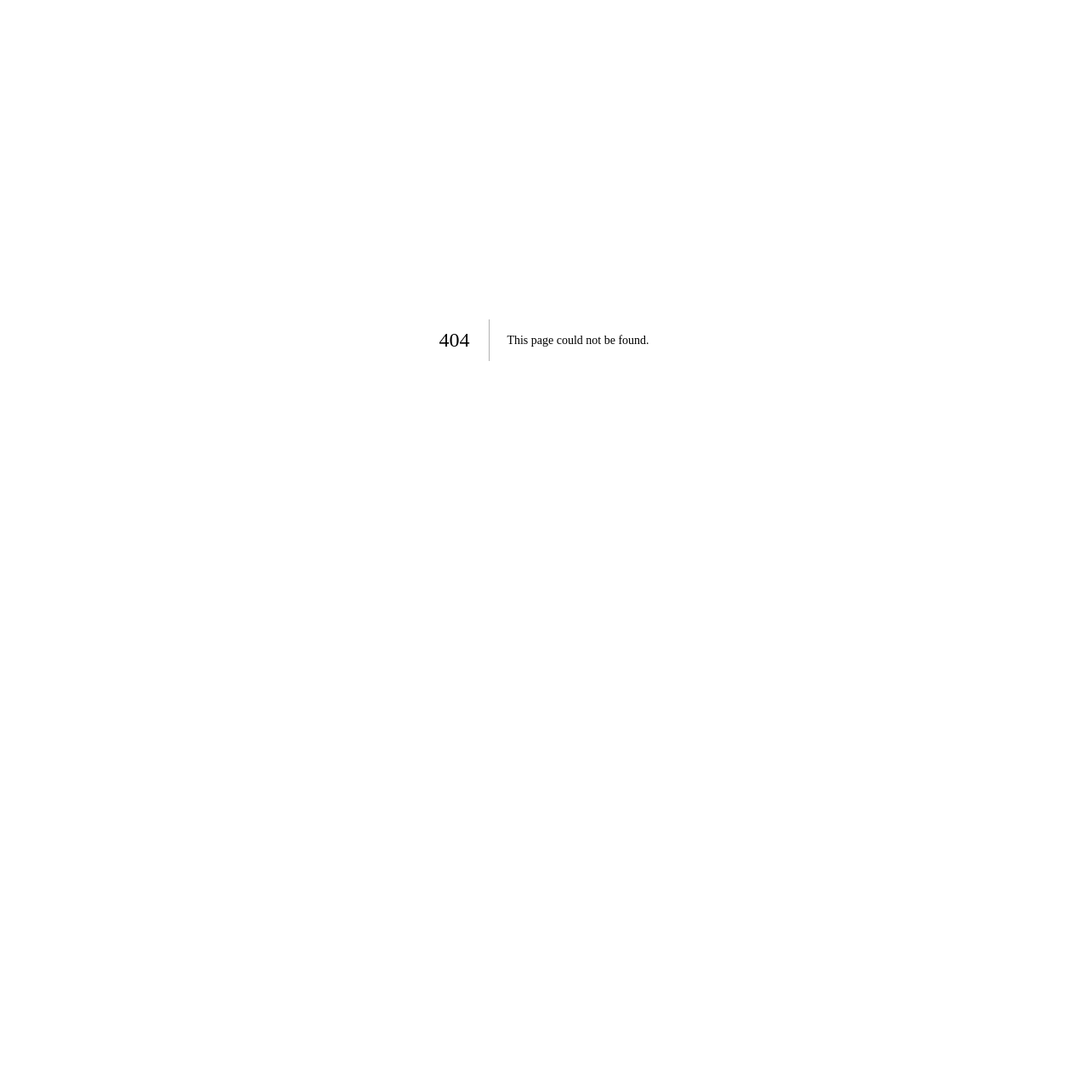
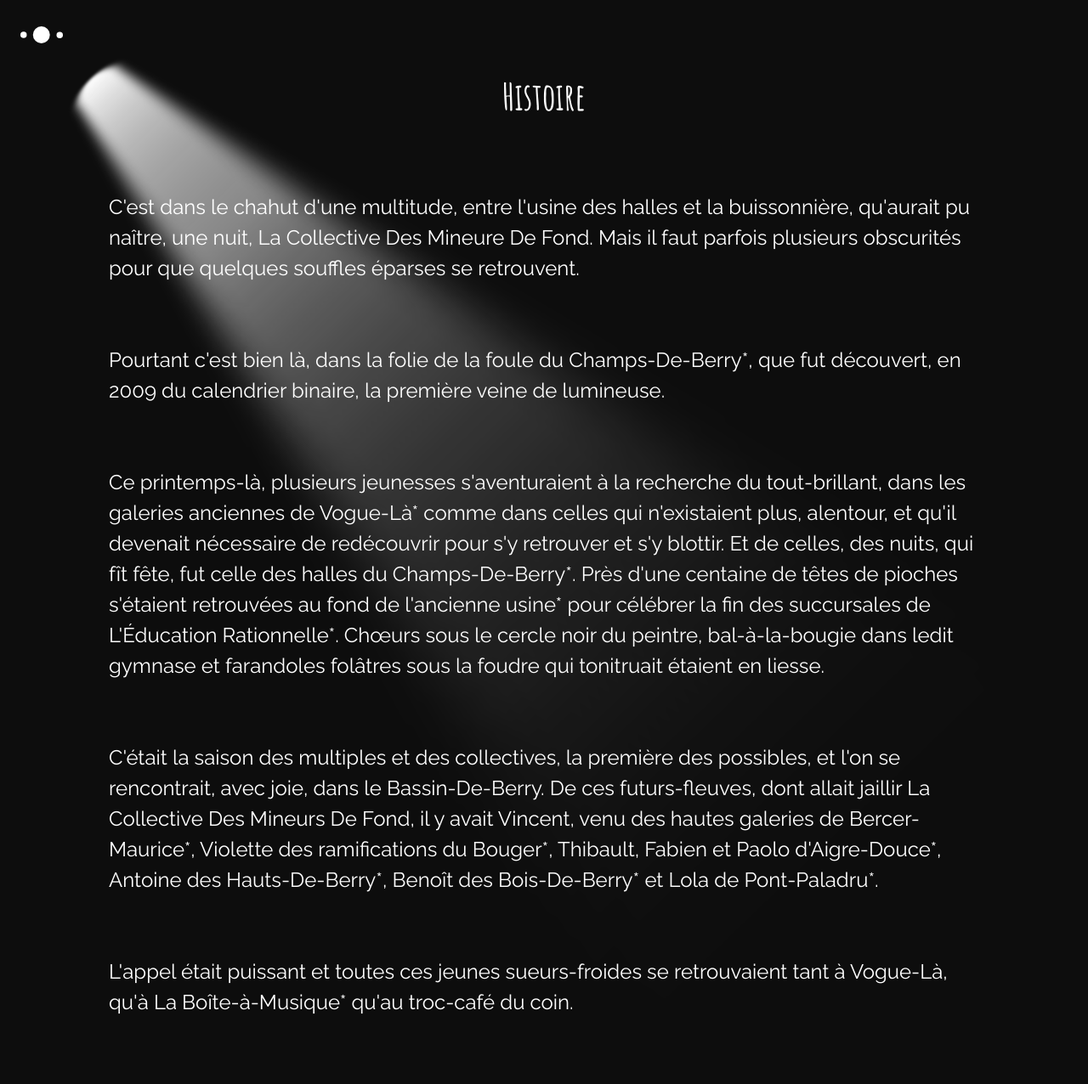
Before and after one commit to samueleyre/mineurdefond, a Next.js app: page /histoire in a window 1280 px wide. Before the commit this address had no page. Shown: the top 1276 px of the page at 85% size. Before the commit the page ends 800 px from the top, so only its background shows below. Built offline with nearby package versions, Linux system fonts and the light colour scheme.

Commit message:
add: story page

```diff
--- a/components/main/nav.component.js
+++ b/components/main/nav.component.js
@@ -41,6 +41,10 @@ export default function NavComponent({mode, sm_mode, position}) {
         {
             name: "Accueil",
             link: '/'
+        },
+        {
+            name: "Histoire",
+            link: '/histoire'
         },
         {
             name: "Contact",
--- /dev/null
+++ b/pages/histoire.js
@@ -0,0 +1,134 @@
+import dynamic from "next/dynamic";
+import HeadComponent from "../components/main/head.component";
+import {FontAwesomeIcon} from "@fortawesome/react-fontawesome";
+
+const NavComponent = dynamic(() => import('../components/main/nav.component'), {ssr: false})
+
+
+function Histoire() {
+    return <>
+        <HeadComponent title="Histoire"/>
+        <NavComponent mode="light"/>
+        <div style={{background: "#0d0d0d"}} className="pb-10 pt-20 h-full bg-cover pr-12 pl-12">
+            <div className=" mobile:p-2 max-w-screen-lg m-auto">
+                <h1 className="text-6xl text-center white">Histoire</h1>
+                <div className="md:pt-20 mobile:pt-10 white text-2xl">
+                    <p>C'est dans le chahut
+                        d'une multitude, entre l'usine des halles et la buissonnière, qu'aurait pu
+                        naître, une nuit, La Collective Des Mineure De Fond. Mais il faut parfois plusieurs obscurités
+                        pour que quelques souffles éparses se retrouvent.</p>
+
+                    <br/><br/>
+
+                    <p>Pourtant c'est bien là, dans la folie de la
+                        foule du Champs-De-Berry*, que fut découvert, en 2009 du calendrier binaire, la première veine
+                        de lumineuse.</p>
+                    <br/><br/>
+
+                    <p> Ce printemps-là, plusieurs jeunesses s'aventuraient à la recherche
+                        du tout-brillant, dans les galeries anciennes de Vogue-Là* comme dans celles qui
+                        n'existaient plus, alentour, et qu'il devenait nécessaire de redécouvrir pour
+                        s'y retrouver et s'y blottir. Et de celles, des nuits, qui fît fête, fut celle des
+                        halles du Champs-De-Berry*. Près d'une centaine de têtes de pioches s'étaient
+                        retrouvées au fond de l'ancienne usine* pour célébrer la fin des succursales de
+                        L'Éducation Rationnelle*. Chœurs sous le cercle noir du peintre, bal-à-la-bougie dans
+                        ledit gymnase et farandoles folâtres sous la foudre qui tonitruait étaient en liesse. </p>
+                    <br/><br/>
+
+
+                    <p>C'était la saison des multiples et des collectives, la première des
+                        possibles, et l'on se rencontrait, avec joie, dans le Bassin-De-Berry. De ces
+                        futurs-fleuves, dont allait jaillir La Collective Des Mineurs De Fond, il y avait Vincent, venu
+                        des hautes galeries de Bercer-Maurice*, Violette des ramifications du Bouger*, Thibault, Fabien
+                        et Paolo d'Aigre-Douce*, Antoine des Hauts-De-Berry*, Benoît des Bois-De-Berry* et Lola de
+                        Pont-Paladru*.</p>
+
+                    <br/><br/>
+
+                    <p>L'appel était puissant et toutes ces jeunes sueurs-froides se
+                        retrouvaient tant à Vogue-Là, qu'à La Boîte-à-Musique* qu'au troc-café du
+                        coin.</p>
+                    <br/><br/>
+
+
+                    <p>En 2010, des premières formes virent le jour et les aventures se
+                        multipliaient, saison après saison, au C'est-Sérieux* du Champs-De-Berry, puis à celui de
+                        Ville-Urbaine* et de Lions-Nous* ainsi qu'à la Place-D'arts* de cette même ville que
+                        dans d'autres alternatives.</p>
+
+                    <br/><br/>
+
+                    <p>C'est en 2013, que dans les bouges de Lions-Nous, se forgeaient les
+                        groupes comme le Thibault Gomez Quintet, Tchoukadane MaDam RamDam.</p>
+
+                    <br/><br/>
+
+                    <p>Puis toutes et tous étaient appelées vers d'autres profondeurs, à
+                        Biniou-Sur-Air*, Pavane*, et ailleurs. Les lignes étaient parfois coupées, les signaux rares et
+                        les connexions difficiles. Mais joie! Toutes et tous se retrouvaient chaque année à L'Eté
+                        Des Nuits*, terre d'argile dont èlil (elles-ils) firent leurs masques de fête et
+                        d'espoir.</p>
+
+                    <br/><br/>
+
+                    <p>Et c'est en 2016, après quintes de souterraines, que se retrouvaient
+                        ces quelques clairs-de-nuit, à Pavane*, pour y créer La Collective Des Mineure De Fond, enfin!
+                        Des petits exploits au grand cœur furent accomplit, à La Petite Maison, puis au Frigo. Mais un
+                        coup de grisou emporta grand Benoît des Bois-De-Berry vers d'autres organisations
+                        périphériques*. Et c'est aussi, l'année suivante, qu'un effondrement eu
+                        presque emporté Paolo d'Aigre-Douce, qui fut rapatrié dans les Grottes-De-L'Epine*.
+                        En 2019 parti Thibault d'Aigre-Douce pour l'équipe des casques-à-cornes du nord*
+                        avant de revenir à Pavane. Depuis, l'équipe se partage les avancées des cathédrales
+                        souterraines par signaux cycliques et se retrouvent chaque année à l'occasion de fêtes,
+                        empruntant parfois aussi, malgré le tort fait aux presque dieux des forêts*, La Sifflante
+                        Nerveuse des Chemins Fous. </p>
+
+                    <br/><br/>
+
+                    <p>Aujourd'hui La Collective Des Mineure De Fond ouvre
+                        grandes ses mines, à ciel ouvert comme dans les circuits digitaux grâce au jeune Sam
+                        d'Aigre-Douce, pour y partager ses chants et ses sons, ses images et ses rêves, comme des
+                        crédos, sur la rive d'un lac souterrain comme à l'apostrophe des interstices. Ici,
+                        des poètes-sans-paroles, des musiciens-sans-muses et des fédérateurs-sans-drapeaux, au courage
+                        de se perdre mille fois pour, à l'aube de la nuit, toujours colporter la joie.»</p>
+
+                    <br/><br/>
+
+                    <ul className="italic">
+                        <li>*Champs-De-Berry: Chambéry</li>
+                        <li>*Vogue-Là: Lycée Vaugelas</li>
+                        <li>*halles du
+                            Champs-De-Berry, l'ancienne usine: Anciennes Halles de Chambéry</li>
+                        <li>*succursales de
+                            L'Education Rationnelle: Baccalauréat</li>
+                        <li>*Bercer-Maurice: Bourg Saint Maurice</li>
+                        <li>*Bouger: Bugey</li>
+                        <li>*Aigre-Douce: Aiguebelette</li>
+                        <li>*Hauts-De-Berry, Bois-De-Berry: Alentours de Chambéry</li>
+                        <li>*Pont-Paladru: Région du lac de Paladru</li>
+                        <li>*Boite-à-Musique: Conservatoire de Chambéry</li>
+                        <li>*C'est-Sérieux: CRR</li>
+                        <li>*Ville-Urbaine: Villeurbanne</li>
+                        <li>*Lions-Nous: Lyon</li>
+                        <li>*Place-D'arts: Les Beaux arts de Lyon</li>
+                        <li>*Biniou-Sur-Air: Buenos Aires</li>
+                        <li>*Pavane: Paris</li>
+                        <li>*L'Eté Des Nuits: Festival Les Nuits d'Eté</li>
+                        <li>*organisations périphériques: d'autres collectifs amis</li>
+                        <li>*l'équipe des casques-à-cornes du nord: Conservatoire de Copenhague</li>
+                        <li>*Grottes-De-L'Epine: Région du lac d'Aiguebelette</li>
+                        <li>*presque dieux des forêts: les sangliers</li>
+                    </ul>
+
+                </div>
+                <div className="m-auto max-w-full bg-contain bg-no-repeat bg-center" style={{height: "400px", backgroundImage : "radial-gradient(transparent, rgb(13, 13, 13) 53%), url('images/contact-center.png')"}}></div>
+            </div>
+            <div className="lightContainer">
+                <div className="light"></div>
+            </div>
+
+        </div>
+    </>
+}
+
+export default Histoire
--- a/styles/index.scss
+++ b/styles/index.scss
@@ -1,4 +1,5 @@
 @import "project_page";
+@import "story_page";
 @import "nav";
 
 @tailwind base;
--- /dev/null
+++ b/styles/story_page.scss
@@ -0,0 +1,20 @@
+.lightContainer {
+  width: 500px;
+  height: 60px;
+  perspective: 400px;
+  transform-origin: 0 0;
+  position: absolute;
+  top: 9%;
+  left: 10%;
+  transform: rotateZ(46deg);
+  transition: opacity 1000ms ease;
+}
+
+.light {
+  height: 100%;
+  transform: rotateY(-45deg);
+  transform-origin: 0 50%;
+  background-image: linear-gradient(to right, white, rgba(255,255,255,.5) 70%, transparent);
+  border-radius: 20% / 100% 0 0 100%;
+  filter: blur(6px);
+}
```
